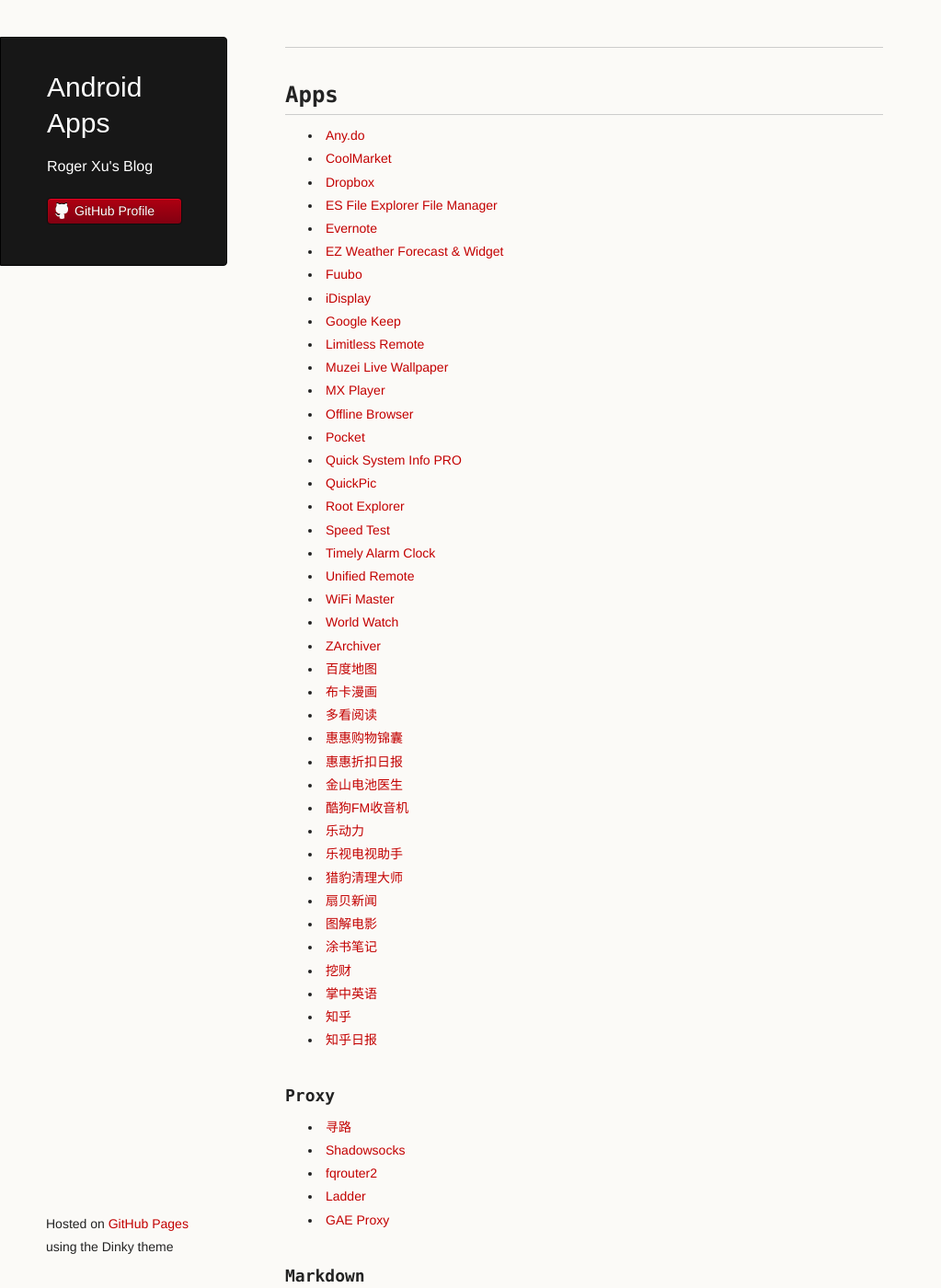
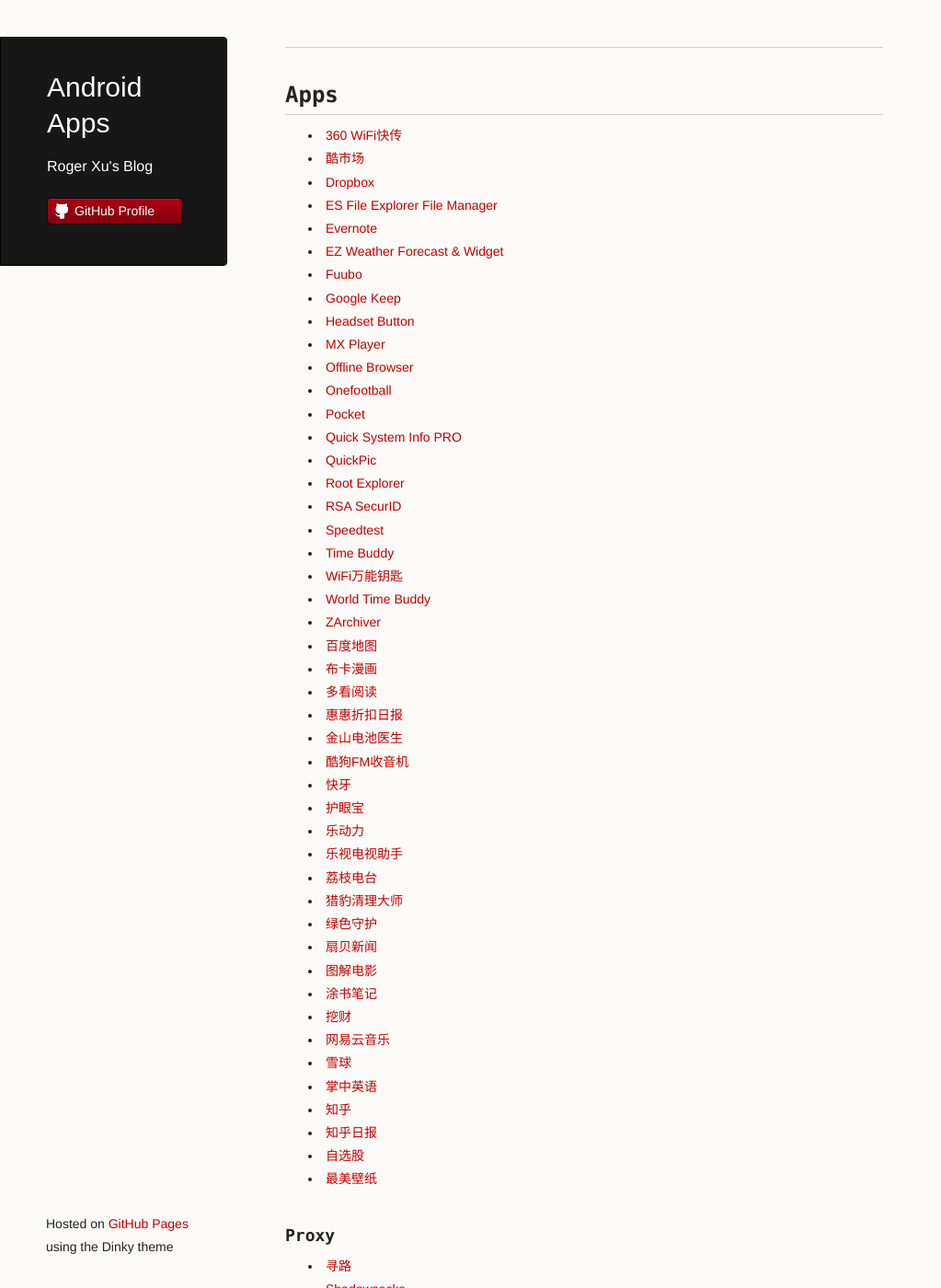
Before and after one commit to rogerxu/rogerxu.github.io, a Jekyll site: the page built from _posts/2012-11-05-android-apps.md, in a window 1280 px wide and 1400 px high. Shown: the whole window at 92% size, without its empty margins (0-1023 px from the left). Built offline with Jekyll 4.4.1, drawn with Linux system fonts in a browser that asks for light colours; some of the changed text lies outside the part shown.

Commit message:
Update Android apps.

```diff
--- a/_posts/2012-11-05-android-apps.md
+++ b/_posts/2012-11-05-android-apps.md
@@ -5,46 +5,53 @@
 
 ## Apps
 
-* [Any.do](https://play.google.com/store/apps/details?id=com.anydo)
-* [CoolMarket](http://www.coolapk.com/apk/com.coolapk.market)
+* [360 WiFi快传](http://www.coolapk.com/apk/com.coolapk.market)
+* [酷市场](http://www.coolapk.com/apk/com.coolapk.market)
 * [Dropbox](https://play.google.com/store/apps/details?id=com.dropbox.android)
 * [ES File Explorer File Manager](https://play.google.com/store/apps/details?id=com.estrongs.android.pop)
 * [Evernote](https://play.google.com/store/apps/details?id=com.evernote)
 * [EZ Weather Forecast & Widget](https://play.google.com/store/apps/details?id=mobi.infolife.ezweather)
 * [Fuubo](https://play.google.com/store/apps/details?id=me.imid.fuubo)
-* [iDisplay](https://play.google.com/store/apps/details?id=com.idisplay.virtualscreen)
 * [Google Keep](https://play.google.com/store/apps/details?id=com.google.android.keep)
-* [Limitless Remote](https://play.google.com/store/apps/details?id=dh.ControlPad.main)
-* [Muzei Live Wallpaper](https://play.google.com/store/apps/details?id=net.nurik.roman.muzei)
+* [Headset Button]()
 * [MX Player](https://play.google.com/store/apps/details?id=com.mxtech.videoplayer.ad)
 * [Offline Browser](https://play.google.com/store/apps/details?id=it.nikodroid.offline)
+* [Onefootball]()
 * [Pocket](https://play.google.com/store/apps/details?id=com.ideashower.readitlater.pro)
 * [Quick System Info PRO](https://play.google.com/store/apps/details?id=org.uguess.android.sysinfo.pro)
 * [QuickPic](https://play.google.com/store/apps/details?id=com.alensw.PicFolder)
 * [Root Explorer](https://play.google.com/store/apps/details?id=com.speedsoftware.rootexplorer)
-* [Speed Test](https://play.google.com/store/apps/details?id=org.zwanoo.android.speedtest)
-* [Timely Alarm Clock](https://play.google.com/store/apps/details?id=ch.bitspin.timely)
-* [Unified Remote](https://play.google.com/store/apps/details?id=com.Relmtech.Remote)
-* [WiFi Master](https://play.google.com/store/apps/details?id=com.halo.wifikey.wifilocating)
-* [World Watch]()
+* [RSA SecurID](https://play.google.com/store/apps/details?id=com.speedsoftware.rootexplorer)
+* [Speedtest](https://play.google.com/store/apps/details?id=org.zwanoo.android.speedtest)
+* [Time Buddy]()
+* [WiFi万能钥匙](https://play.google.com/store/apps/details?id=com.halo.wifikey.wifilocating)
+* [World Time Buddy](https://play.google.com/store/apps/details?id=com.helloka.worldtimebuddy)
 * [ZArchiver](https://play.google.com/store/apps/details?id=ru.zdevs.zarchiver)
 * [百度地图](https://play.google.com/store/apps/details?id=com.baidu.BaiduMap)
 * [布卡漫画](http://www.ibuka.cn/)
 * [多看阅读](https://play.google.com/store/apps/details?id=com.duokan.reader)
-* [惠惠购物锦囊](http://www.huihui.cn/apps/guide/m)
 * [惠惠折扣日报](https://play.google.com/store/apps/details?id=com.youdao.huihui.deals)
 * [金山电池医生](https://play.google.com/store/apps/details?id=com.ijinshan.kbatterydoctor)
 * [酷狗FM收音机](https://play.google.com/store/apps/details?id=com.kugou.fm)
+* [快牙]()
+* [护眼宝]()
 * [乐动力](https://play.google.com/store/apps/details?id=cn.ledongli.ldl)
 * [乐视电视助手](https://play.google.com/store/apps/details?id=com.letv.smartControl)
+* [荔枝电台]()
 * [猎豹清理大师](https://play.google.com/store/apps/details?id=com.cleanmaster.mguard_cn)
+* [绿色守护]()
 * [扇贝新闻](https://play.google.com/store/apps/details?id=com.shanbay.news)
 * [图解电影](https://play.google.com/store/apps/details?id=com.wzm.moviepic)
 * [涂书笔记](https://play.google.com/store/apps/details?id=com.baidu.notes)
 * [挖财](https://play.google.com/store/apps/details?id=com.wacai365)
+* [网易云音乐]()
+* [雪球]()
 * [掌中英语](https://play.google.com/store/apps/details?id=com.zzenglish.client)
 * [知乎](https://play.google.com/store/apps/details?id=com.zhihu.android)
 * [知乎日报](https://play.google.com/store/apps/details?id=com.zhihu.daily.android)
+* [自选股]()
+* [最美壁纸]()
+
 
 ### Proxy
 
```
Also changed, not shown: other parts of _posts/2012-11-05-android-apps.md (+12 -0 lines).
